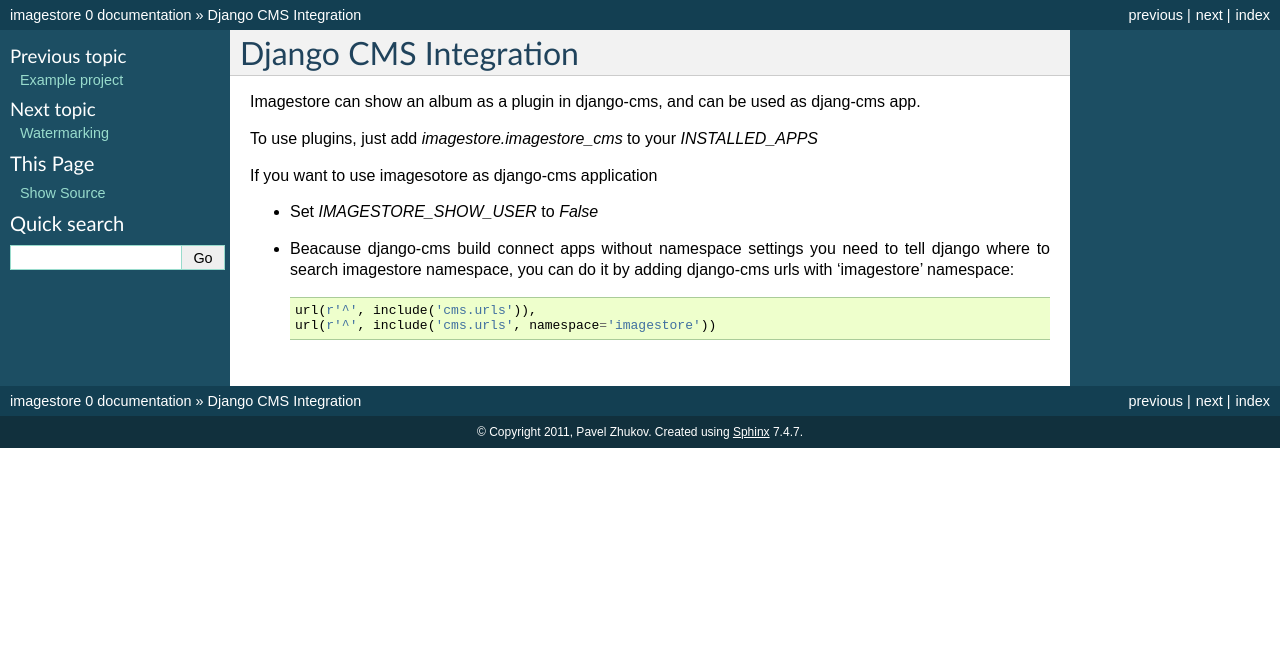
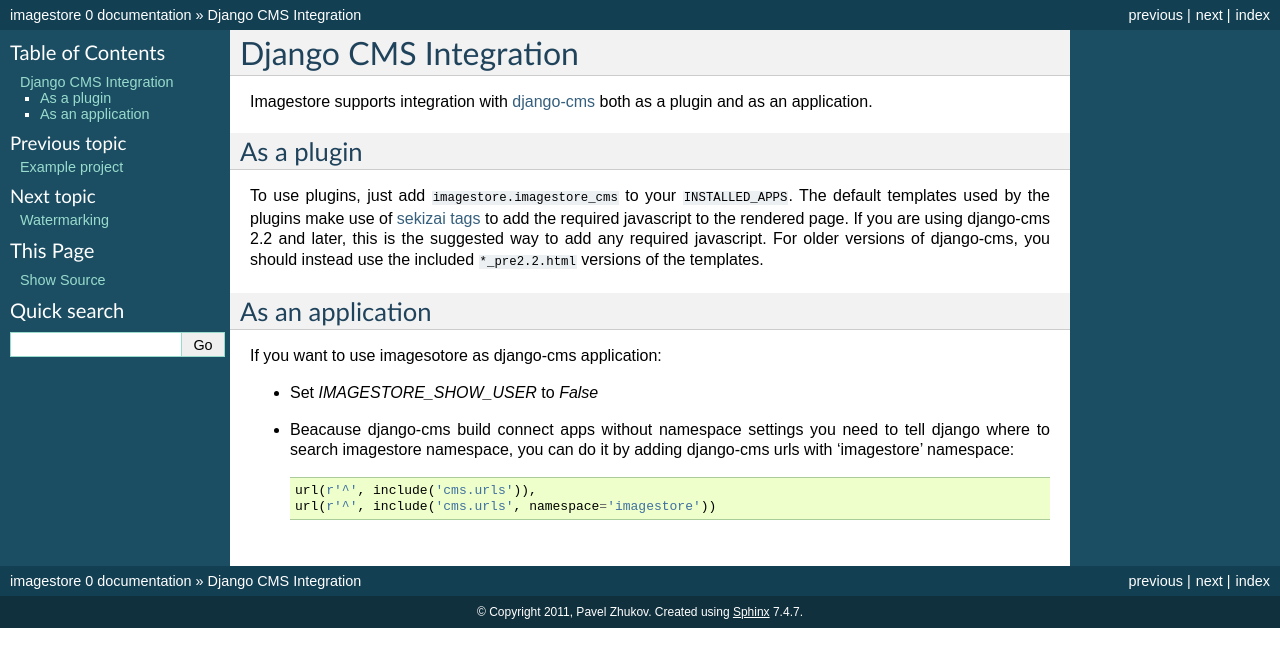
Before and after one commit to hovel/imagestore, a Sphinx documentation site: the page built from docs/djangocms.rst, in a window 1280 px wide. Shown: the top 667 px of the page. Built offline with Sphinx 7.4.7, drawn with Linux system fonts in a browser that asks for light colours.

Commit message:
Sekizai-tags for default plugin templates. This is the suggested way to add js for django-cms 2.2 and later.

```diff
--- a/docs/djangocms.rst
+++ b/docs/djangocms.rst
@@ -1,11 +1,24 @@
 Django CMS Integration
 ======================
 
-Imagestore can show an album as a plugin in django-cms, and can be used as djang-cms app.
+Imagestore supports integration with `django-cms
+<https://www.django-cms.org/>`_ both as a plugin and as an application.
 
-To use plugins, just add `imagestore.imagestore_cms` to your `INSTALLED_APPS`
+As a plugin
+-----------------------------
+To use plugins, just add ``imagestore.imagestore_cms`` to your
+``INSTALLED_APPS``.
+The default templates used by the plugins make use of
+`sekizai tags <https://github.com/ojii/django-sekizai>`_ to add the
+required javascript to the rendered page.
+If you are using django-cms 2.2 and later, this is the suggested
+way to add any required javascript. For older versions of django-cms,
+you should instead use the included ``*_pre2.2.html`` versions of
+the templates.
 
-If you want to use imagesotore as django-cms application
+As an application
+-----------------------------
+If you want to use imagesotore as django-cms application:
 
 * Set `IMAGESTORE_SHOW_USER` to `False`
 * Beacause django-cms build connect apps without namespace settings
--- a/docs/extending.rst
+++ b/docs/extending.rst
@@ -8,12 +8,12 @@
 its core. The steps to extend imagestore are:
 
 #. Create a new app that will contain the customized models.
-#. Create your customized models by extending the basic abstract classes ``models.bases.image`` and ``models.bases.album`` which are provided by imagestore.
-#. Add the app containing your custom classes to the list of ``INSTALLED_APPS``.
+#. Create your custom models by extending the basic abstract classes ``models.bases.image`` and ``models.bases.album`` which are provided by imagestore.
+#. Add the app containing your custom models to the list of ``INSTALLED_APPS``.
 #. Use the ``IMAGESTORE_IMAGE_FORM`` and ``IMAGESTORE_IMAGE_FORM`` :ref:`settings <settings-label>` to tell imagestore to use your classes.
 #. Sync database schema (``syncdb``).
 
-You can also customize the forms used by imagestore for creating
+Imagestore also allows you to customize the forms used for creating
 new ``Image`` and ``Album`` instances. This is done by using
 the ``IMAGESTORE_IMAGE_FORM`` and ``IMAGESTORE_ALBUM_FORM``
 :ref:`settings <settings-label>` to tell imagestore which forms should
```
Also changed, not shown: 2 other files.
